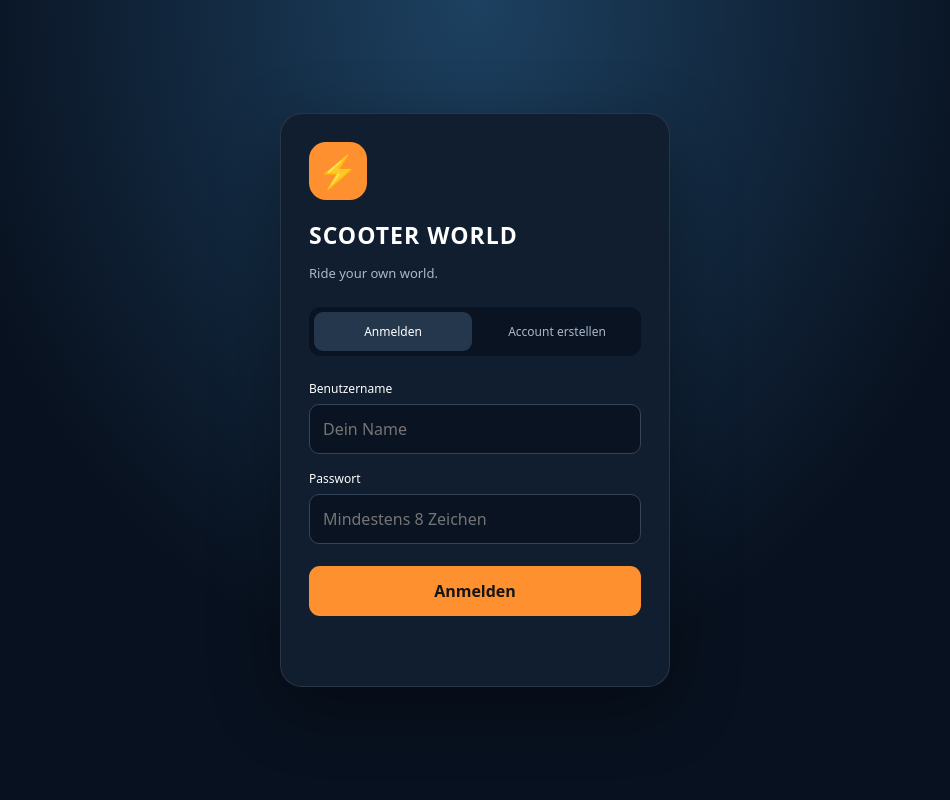
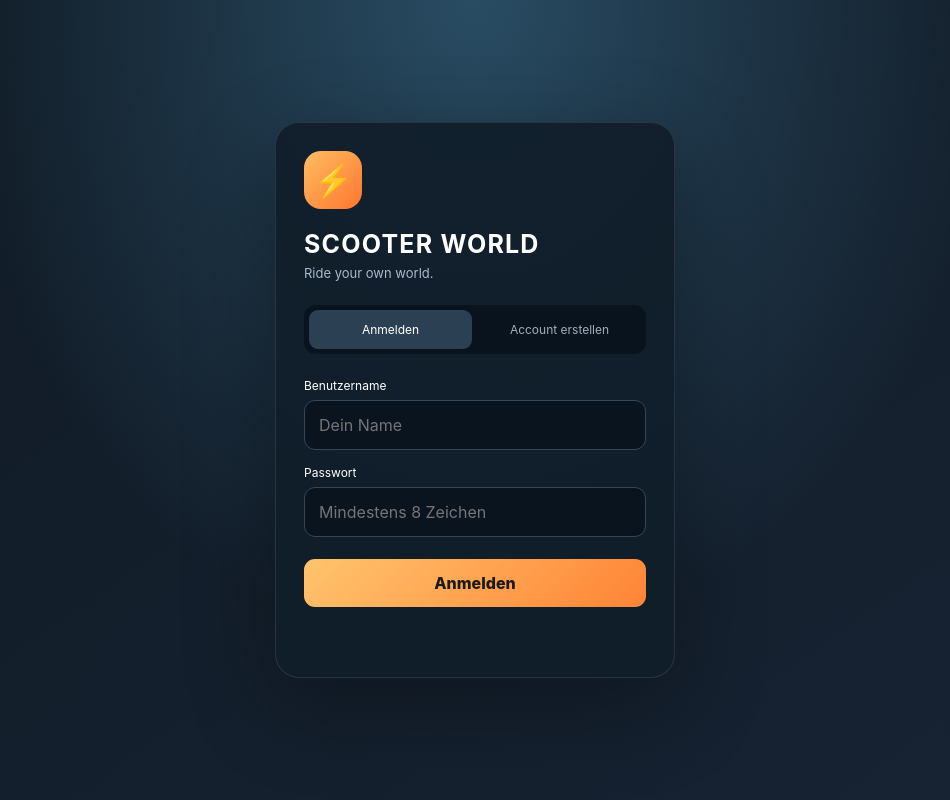
Before and after one commit to GENGAOG1/Kukirin-GENGA, a Flask app: page / in a window 1280 px wide. Shown: the whole page, without its empty margins (165-1115 px from the left). Run offline with Flask 3, Linux system fonts and the light colour scheme; some libraries are stand-ins or nearby versions.

Commit message:
Update style.css

```diff
--- a/static/css/style.css
+++ b/static/css/style.css
@@ -1,19 +1,21 @@
 
 * {
   box-sizing: border-box;
+  -webkit-tap-highlight-color: transparent;
 }
 
 :root {
   color-scheme: dark;
-  font-family: system-ui, -apple-system, sans-serif;
-  background: #08111f;
-  color: white;
+  font-family: -apple-system, BlinkMacSystemFont, "Segoe UI", sans-serif;
+  background: #101b25;
+  color: #fff;
 }
 
-body {
+html, body {
   margin: 0;
-  min-height: 100vh;
-  min-height: 100dvh;
+  width: 100%;
+  min-height: 100%;
+  overflow: hidden;
 }
 
 button, input {
@@ -21,7 +23,9 @@ button, input {
 }
 
 button {
+  color: inherit;
   cursor: pointer;
+  touch-action: manipulation;
 }
 
 [hidden] {
@@ -33,19 +37,19 @@ button {
   min-height: 100dvh;
   display: grid;
   place-items: center;
-  padding: 20px;
+  padding: 22px;
   background:
-    radial-gradient(ellipse at top, #1d4161, transparent 60%),
-    #08111f;
+    radial-gradient(ellipse at 50% 0%, #294c63 0%, transparent 58%),
+    linear-gradient(145deg, #101b25, #172333);
 }
 
 .auth-card {
-  width: min(100%, 390px);
+  width: min(100%, 400px);
   padding: 28px;
-  background: #111e30;
-  border: 1px solid #ffffff1b;
-  border-radius: 22px;
-  box-shadow: 0 20px 70px #0005;
+  border: 1px solid #ffffff19;
+  border-radius: 24px;
+  background: #111e2aee;
+  box-shadow: 0 28px 90px #0005;
 }
 
 .logo {
@@ -53,84 +57,87 @@ button {
   place-items: center;
   width: 58px;
   height: 58px;
-  background: #ff902f;
-  color: #111;
   border-radius: 17px;
+  background: linear-gradient(135deg, #ffbd62, #ff762e);
+  color: #1b1c20;
   font-size: 32px;
 }
 
-h1 {
-  font-size: 23px;
-  letter-spacing: 1px;
-  margin-bottom: 6px;
+.auth-card h1 {
+  margin: 20px 0 6px;
+  font-size: 25px;
+  letter-spacing: 1.2px;
 }
 
 .subtitle {
-  color: #a9b8ca;
+  margin: 0;
+  color: #a9bacb;
   font-size: 13px;
-  line-height: 1.5;
 }
 
 .tabs {
   display: flex;
   gap: 6px;
+  padding: 5px;
   margin: 24px 0;
-  padding: 5px;
-  background: #091321;
   border-radius: 12px;
+  background: #09131d;
 }
 
 .tabs button {
   flex: 1;
-  padding: 11px 5px;
+  padding: 12px 5px;
   border: 0;
   border-radius: 9px;
   background: transparent;
-  color: #a9b8ca;
+  color: #9eafc0;
   font-size: 12px;
 }
 
 .tabs button.selected {
-  background: #24374d;
+  background: #2b4052;
   color: white;
 }
 
-label {
+.auth-card label {
   display: block;
+  margin: 15px 0 7px;
   font-size: 12px;
-  margin: 16px 0 7px;
 }
 
-input {
-  display: block;
+.auth-card input {
   width: 100%;
-  padding: 13px;
-  border: 1px solid #34445a;
-  border-radius: 10px;
-  background: #091321;
+  padding: 14px;
+  border: 1px solid #344657;
+  border-radius: 11px;
+  background: #0a141f;
   color: white;
   outline: none;
 }
 
-input:focus {
-  border-color: #ff902f;
+.auth-card input:focus {
+  border-color: #ff9c47;
 }
 
 .primary {
   width: 100%;
+  margin-top: 22px;
   padding: 14px;
-  margin-top: 22px;
   border: 0;
   border-radius: 11px;
-  background: #ff902f;
-  color: #151515;
+  background: linear-gradient(135deg, #ffc46d, #ff8436);
+  color: #1b1b1b;
   font-weight: 800;
 }
 
-#authMessage, #gameMessage {
+.primary:disabled {
+  opacity: .6;
+}
+
+#authMessage {
   min-height: 18px;
+  color: #ffbf9a;
   font-size: 12px;
-  color: #ffbd89;
   overflow-wrap: anywhere;
 }
 
```
Also changed, not shown: other parts of static/css/style.css (+312 -53 lines).
